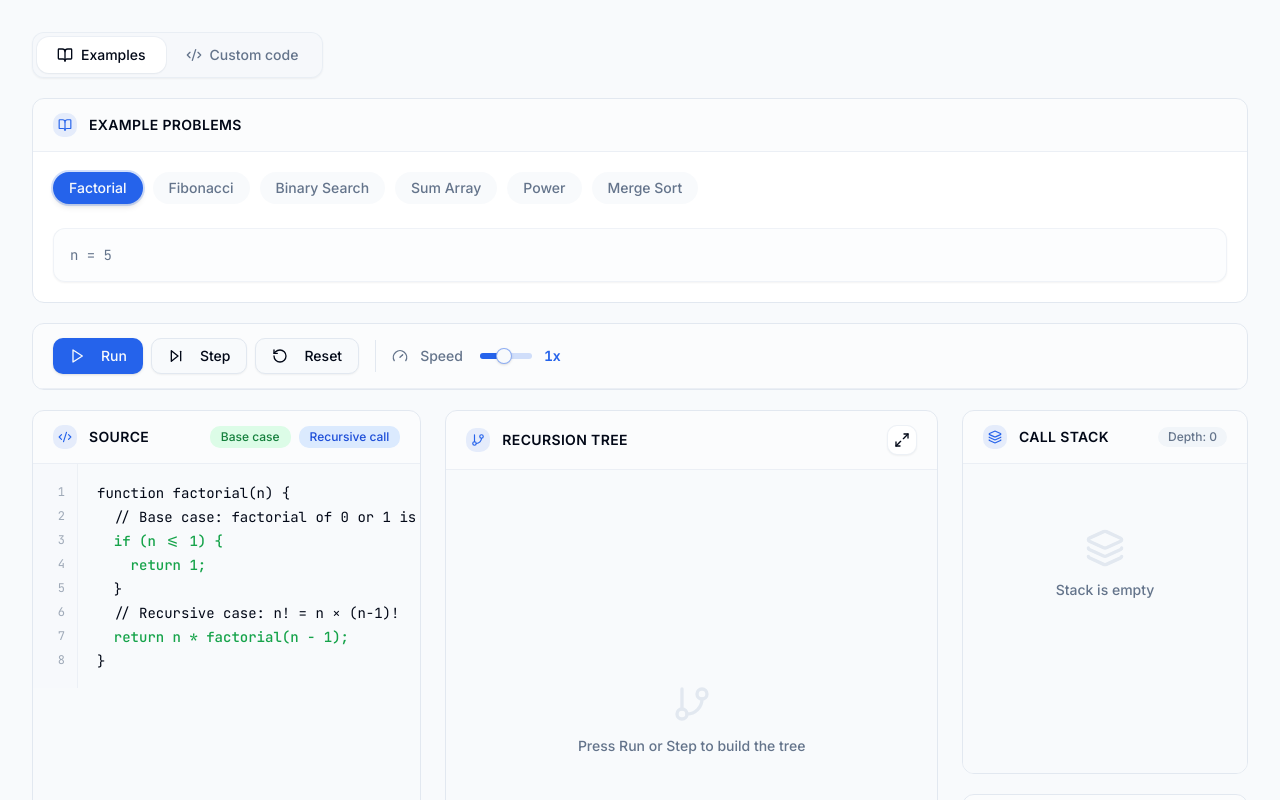
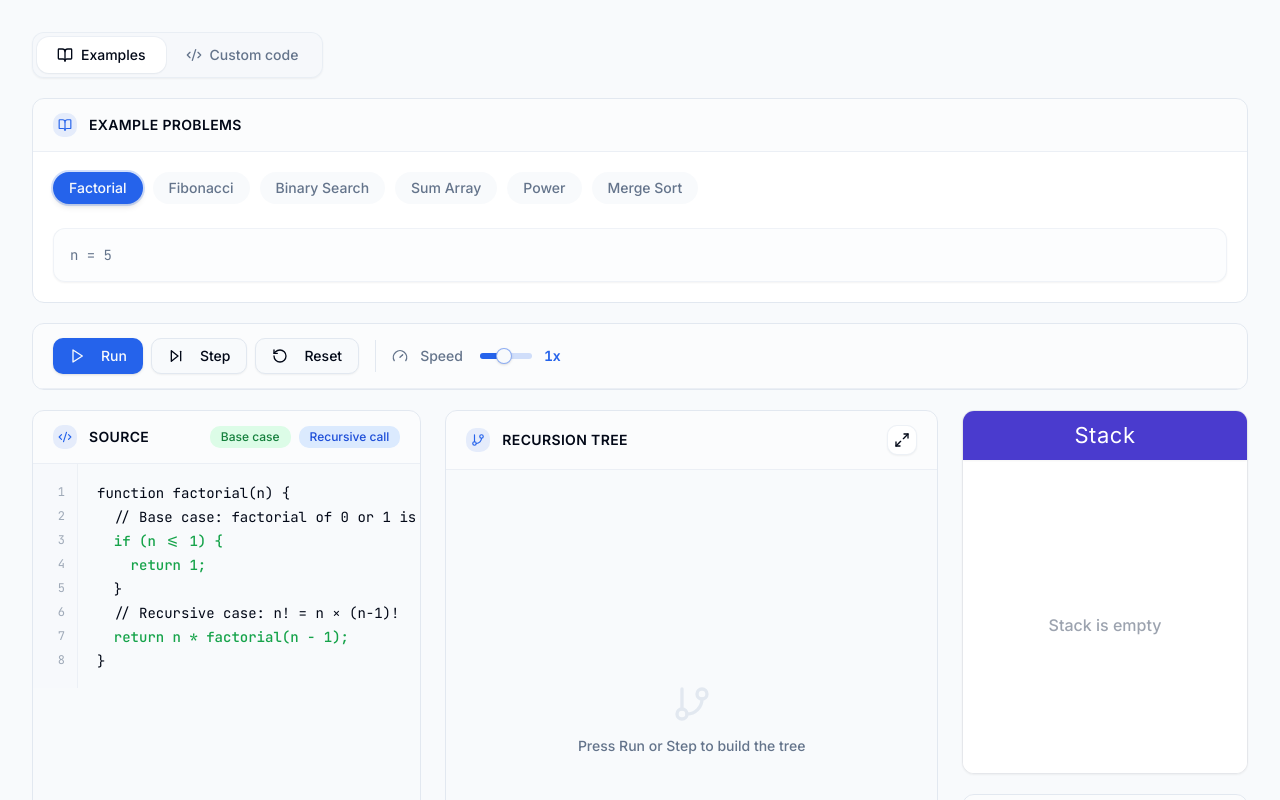
Before and after one commit to yuvnex/Recursion_Visualizer, a React (Vite) app: page / in a window 1280 px wide. Shown: the top 800 px of the page. Built offline with nearby package versions, Linux system fonts and the light colour scheme.

Commit message:
fix: Updated Calling Stack UI

```diff
--- a/src/components/recursion/CallStack.jsx
+++ b/src/components/recursion/CallStack.jsx
@@ -1,105 +1,45 @@
-import React from 'react'
-import { Card } from '@/components/ui/card'
-import { motion, AnimatePresence } from 'framer-motion'
-import { Layers, ArrowUp, ArrowDown } from 'lucide-react'
-
-// Premium Gradient Theme — Rich, highly attractive saturated gradients
-const DEPTH_STYLES = [
-  { card: 'bg-gradient-to-r from-violet-600 to-indigo-600 border-indigo-500/40 shadow-lg shadow-indigo-500/20 text-white', label: 'text-white', sub: 'text-indigo-100', badge: 'bg-white/20 border-white/10 text-white font-mono', dot: 'bg-white' },
-  { card: 'bg-gradient-to-r from-rose-500 to-orange-500 border-orange-400/40 shadow-lg shadow-orange-500/20 text-white', label: 'text-white', sub: 'text-orange-100', badge: 'bg-white/20 border-white/10 text-white font-mono', dot: 'bg-white' },
-  { card: 'bg-gradient-to-r from-cyan-500 to-blue-600 border-blue-500/40 shadow-lg shadow-blue-500/20 text-white', label: 'text-white', sub: 'text-blue-100', badge: 'bg-white/20 border-white/10 text-white font-mono', dot: 'bg-white' },
-  { card: 'bg-gradient-to-r from-emerald-400 to-teal-600 border-teal-500/40 shadow-lg shadow-teal-500/20 text-white', label: 'text-white', sub: 'text-teal-50', badge: 'bg-white/20 border-white/10 text-white font-mono', dot: 'bg-white' },
-  { card: 'bg-gradient-to-r from-fuchsia-500 to-purple-600 border-purple-500/40 shadow-lg shadow-purple-500/20 text-white', label: 'text-white', sub: 'text-purple-100', badge: 'bg-white/20 border-white/10 text-white font-mono', dot: 'bg-white' },
-]
+import React, { useEffect, useRef } from 'react'
 
 export default function CallStack({ stack, currentNodeId, executionPhase }) {
+  const topFrame = stack.length > 0 ? stack[stack.length - 1] : null;
+  const hasParams = topFrame && topFrame.params && Object.keys(topFrame.params).length > 0;
+  const topRef = useRef(null);
+
+  useEffect(() => {
+    // Scroll the top reference into view whenever the stack changes
+    if (topRef.current) {
+      topRef.current.scrollIntoView({ behavior: 'smooth', block: 'start' });
+    }
+  }, [stack]);
+
   return (
-    <Card className="app-panel flex h-full flex-col overflow-hidden">
-      <div className="app-panel-head flex items-center gap-3">
-        <div className="flex h-6 w-6 items-center justify-center rounded-md bg-primary/10 text-primary">
-          <Layers className="h-3.5 w-3.5" />
-        </div>
-        <span className="text-sm font-semibold tracking-wide uppercase text-foreground">Call stack</span>
-        <span className="ml-auto rounded-full bg-muted px-2.5 py-0.5 text-xs font-medium text-muted-foreground">
-          Depth: {stack.length}
-        </span>
+    <div className="flex h-full flex-col bg-white relative w-full overflow-hidden shadow-sm border border-gray-200 rounded-lg">
+      <div className="bg-[#4a3bce] text-white text-center py-2 text-[22px] tracking-wide font-sans z-10 shadow-sm">
+        Stack
       </div>
 
-      <div className="flex-1 overflow-auto bg-background p-4 scrollbar-hide">
-        <div className="flex flex-col-reverse gap-2.5">
-          <AnimatePresence mode="popLayout">
-            {stack.map((frame, index) => {
-              const isTop    = index === stack.length - 1
-              const isActive = frame.id === currentNodeId
-              const s        = DEPTH_STYLES[index % DEPTH_STYLES.length]
+      <div className="flex-1 overflow-auto bg-white px-5 py-6 flex flex-col-reverse justify-start gap-4">
+        {stack.length === 0 && (
+          <div className="flex-1 flex items-center justify-center text-gray-400 font-medium">
+            Stack is empty
+          </div>
+        )}
 
-              const ringClass = isActive && executionPhase === 'calling'
-                ? 'ring-[2.5px] ring-white shadow-[0_0_20px_rgba(255,255,255,0.6)] scale-[1.03] z-10'
-                : isActive && executionPhase === 'returning'
-                ? 'ring-[2.5px] ring-amber-300 shadow-[0_0_20px_rgba(252,211,77,0.6)] scale-[1.03] z-10'
-                : isTop
-                ? 'ring-1 ring-black/10 shadow-md scale-[1.01] z-10'
-                : 'opacity-90 scale-100 hover:opacity-100'
+        {stack.map((frame) => (
+          <div key={frame.id} className="w-full bg-[#3c76d2] text-white text-center py-3 font-mono text-[17px] tracking-wide shadow-sm rounded-md">
+            {frame.label}
+          </div>
+        ))}
 
-              return (
-                <motion.div
-                  key={frame.id}
-                  initial={{ opacity: 0, x: -12 }}
-                  animate={{ opacity: 1, x: 0, transition: { type: 'spring', stiffness: 420, damping: 28 } }}
-                  exit={{ opacity: 0, x: 12, transition: { duration: 0.15 } }}
-                  layout
-                  className={`relative rounded-xl border p-3.5 transition-all duration-200 ${s.card} ${ringClass}`}
-                >
-                  <div className={`absolute -left-1.5 top-1/2 h-3 w-3 -translate-y-1/2 rounded-full border-[2.5px] border-background ${isActive ? (executionPhase === 'calling' ? 'bg-white' : 'bg-amber-300') : s.dot}`} />
+        {/* Anchor for auto-scrolling to the visual top of the flex-col-reverse container */}
+        <div ref={topRef} />
+      </div>
 
-                  <div className="flex items-center justify-between ml-1">
-                    <div className="flex items-center gap-2.5">
-                      {isTop && (
-                        <motion.div animate={{ y: [0, -2, 0] }} transition={{ repeat: Infinity, duration: 1.8 }}>
-                          {executionPhase === 'returning'
-                            ? <ArrowUp   className={`h-4 w-4 ${s.label}`} />
-                            : <ArrowDown className={`h-4 w-4 ${s.label}`} />}
-                        </motion.div>
-                      )}
-                      <span className={`text-[15.5px] font-sans font-extrabold tracking-wide ${s.label}`}>
-                        {frame.label}
-                      </span>
-                    </div>
-
-                    {frame.returnValue !== undefined && (
-                      <motion.div
-                        initial={{ opacity: 0, scale: 0.8 }}
-                        animate={{ opacity: 1, scale: 1 }}
-                        className={`rounded-md border px-2 py-0.5 text-xs font-semibold shadow-sm ${s.badge}`}
-                      >
-                        → {String(frame.returnValue)}
-                      </motion.div>
-                    )}
-                  </div>
-
-                  {frame.params && (
-                    <div className={`mt-1.5 pl-7 text-[13px] flex flex-wrap gap-x-4 gap-y-1 ${s.sub}`}>
-                      {Object.entries(frame.params).map(([key, value]) => (
-                        <span key={key} className="flex items-center gap-1.5">
-                          <span className="opacity-70">{key}:</span>
-                          <span className={`font-medium ${s.label}`}>{JSON.stringify(value)}</span>
-                        </span>
-                      ))}
-                    </div>
-                  )}
-                </motion.div>
-              )
-            })}
-          </AnimatePresence>
-
-          {stack.length === 0 && (
-            <div className="flex flex-col items-center justify-center py-12 text-muted-foreground">
-              <Layers className="mb-3 h-10 w-10 text-border" />
-              <p className="text-sm font-medium">Stack is empty</p>
-            </div>
-          )}
+      {hasParams && (
+        <div className="absolute bottom-0 left-0 bg-[#252526] text-white text-[15px] px-3 py-1.5 font-sans z-20 max-w-full truncate rounded-tr-sm">
+          Variables {Object.entries(topFrame.params).map(([k, v]) => `${k}=${JSON.stringify(v)}`).join(' and ')}
         </div>
-      </div>
-    </Card>
+      )}
+    </div>
   )
 }
```
